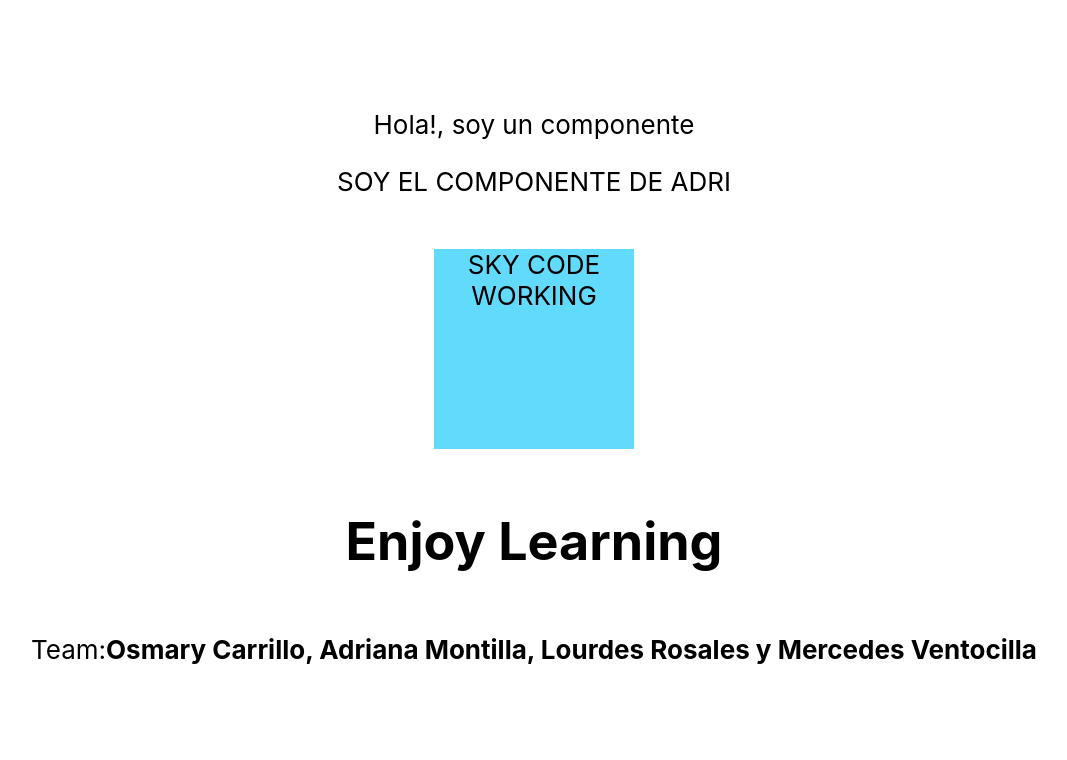
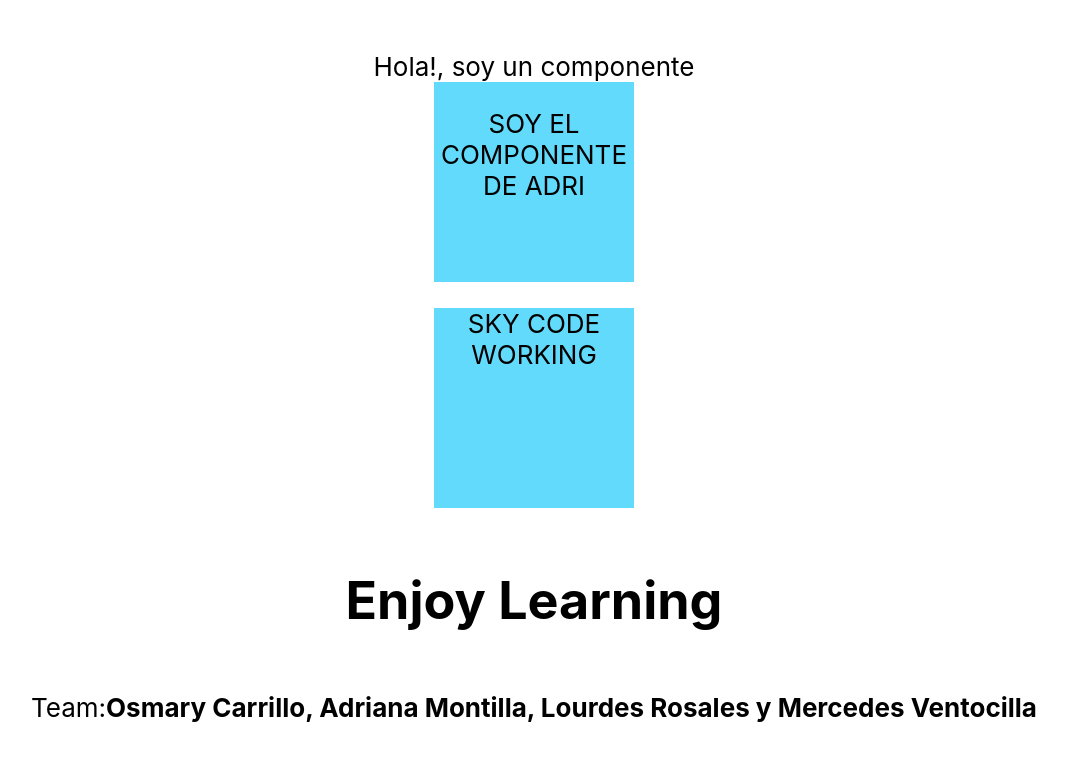
Before and after one commit to osmarycarrillo/criamas-project, a React (Create React App) app in the folder criamas/: page / in a window 1280 px wide. Shown: the top 760 px of the page, without its empty margins (106-1173 px from the left). Built offline with nearby package versions, Linux system fonts and the light colour scheme.

Commit message:
changes Bstatic

```diff
--- a/criamas/src/Bstatic.js
+++ b/criamas/src/Bstatic.js
@@ -4,7 +4,7 @@ class Bstatic extends React.Component{
 
     render(){
         return(
-            <div>
+            <div className="test">
                 <p>SOY EL COMPONENTE DE ADRI </p>
             </div>
         )
```
